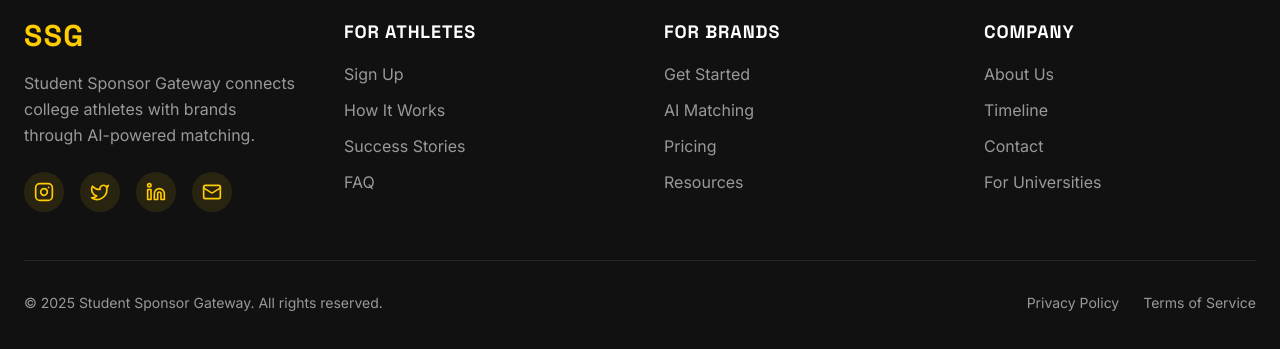
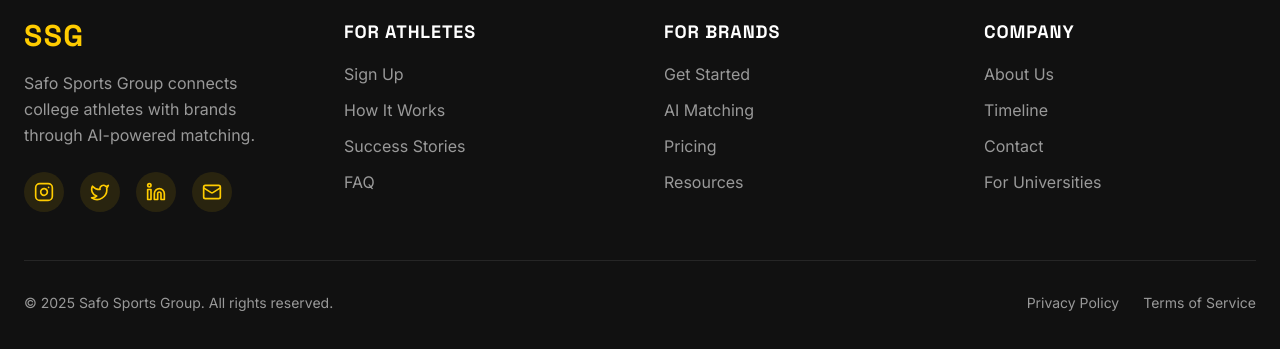
Before and after one commit to ssgengineers/safosportsgroup, a React (Vite) app: page /for-universities in a window 1280 px wide. Shown: the part 4283-4632 px from the top of the page. Built offline with nearby package versions, Linux system fonts and the light colour scheme; no server answers.

Commit message:
Small Frontend fix for the footer, removing filler names

```diff
--- a/src/components/layout/Footer.tsx
+++ b/src/components/layout/Footer.tsx
@@ -67,7 +67,7 @@ export const Footer = () => {
               SSG
             </h3>
             <p className="text-muted-foreground leading-relaxed mb-6">
-              Student Sponsor Gateway connects college athletes with brands through AI-powered matching.
+              Safo Sports Group connects college athletes with brands through AI-powered matching.
             </p>
             <div className="flex gap-4">
               {socialLinks.map((social) => (
@@ -118,7 +118,7 @@ export const Footer = () => {
           className="pt-8 border-t border-border flex flex-col md:flex-row justify-between items-center gap-4"
         >
           <p className="text-muted-foreground text-sm">
-            &copy; {new Date().getFullYear()} Student Sponsor Gateway. All rights reserved.
+            &copy; {new Date().getFullYear()} Safo Sports Group. All rights reserved.
           </p>
           <div className="flex gap-6 text-sm text-muted-foreground">
             <Link to="/privacy" className="hover:text-primary transition-colors">
```
